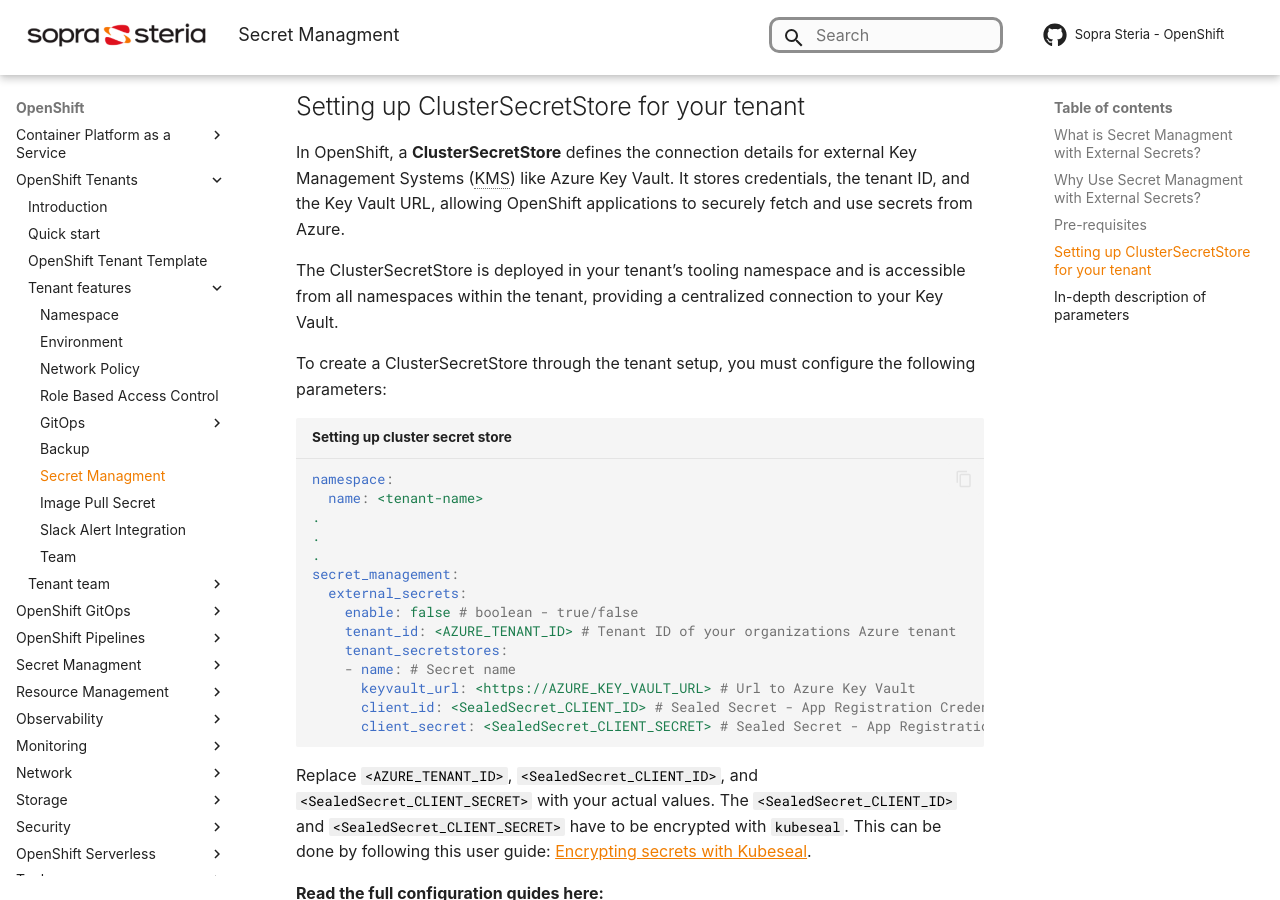
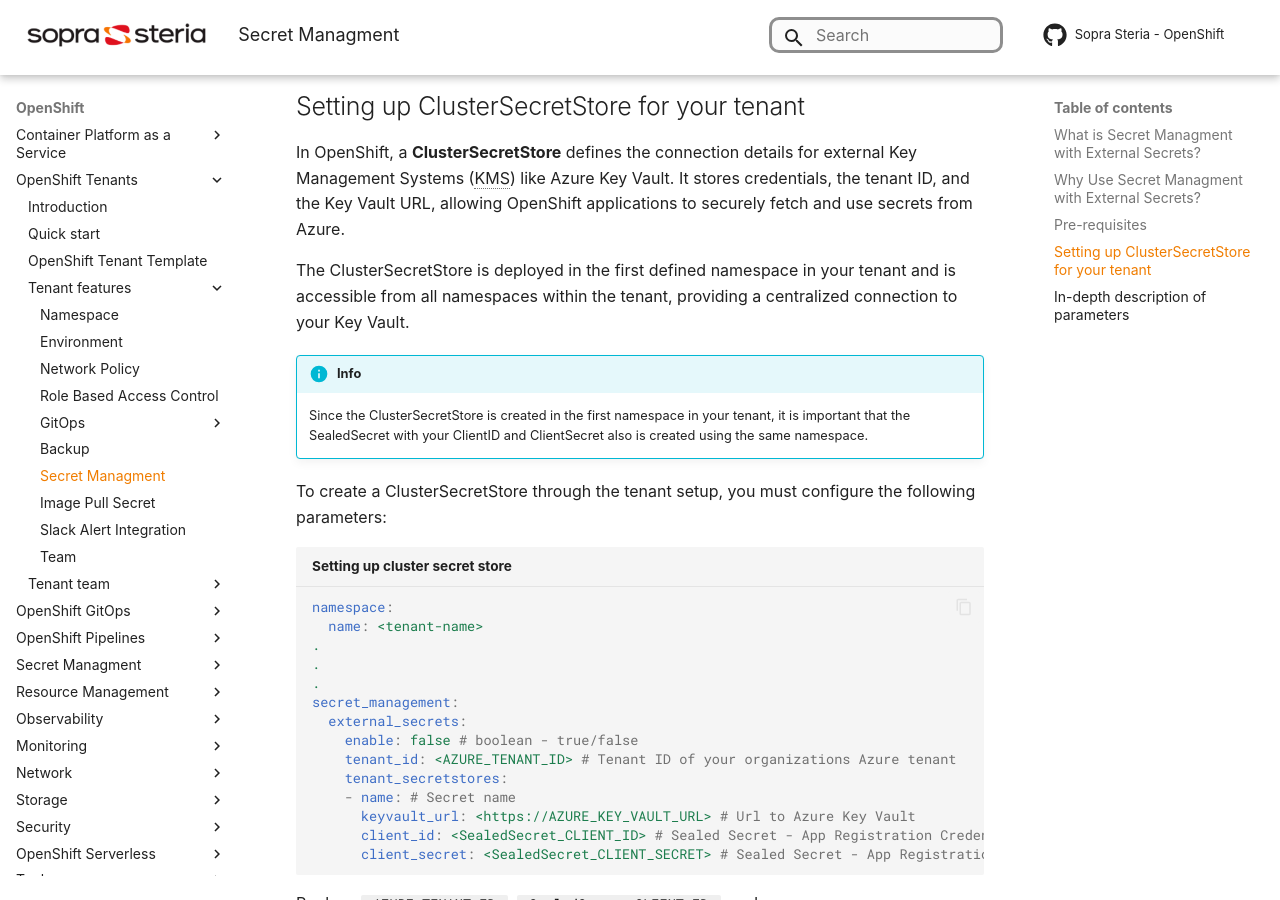
Before and after one commit to Sopra-Steria-Norge-Kubernetes/OpenShift, an MkDocs documentation site: the page built from docs/OpenShift Tenants/Tenant features/external-secrets.md, in a window 1280 px wide and 900 px high, scrolled down 1561 px. Built offline with MkDocs 1.6.1 and Material for MkDocs 9.7.7, drawn with Linux system fonts in a browser that asks for light colours; some web fonts are replaced; comment, search, counter and statistics services are not loaded.

Commit message:
created info box in secret managment tenant feature

```diff
--- a/docs/OpenShift Tenants/Tenant features/external-secrets.md
+++ b/docs/OpenShift Tenants/Tenant features/external-secrets.md
@@ -35,7 +35,10 @@
 ## Setting up ClusterSecretStore for your tenant
 In OpenShift, a **ClusterSecretStore** defines the connection details for external Key Management Systems (KMS) like Azure Key Vault. It stores credentials, the tenant ID, and the Key Vault URL, allowing OpenShift applications to securely fetch and use secrets from Azure.
 
-The ClusterSecretStore is deployed in your tenant’s tooling namespace and is accessible from all namespaces within the tenant, providing a centralized connection to your Key Vault.
+The ClusterSecretStore is deployed in the first defined namespace in your tenant and is accessible from all namespaces within the tenant, providing a centralized connection to your Key Vault.
+
+!!! Info
+    Since the ClusterSecretStore is created in the first namespace in your tenant, it is important that the SealedSecret with your ClientID and ClientSecret also is created using the same namespace.
 
 To create a ClusterSecretStore through the tenant setup, you must configure the following parameters:
 
```
